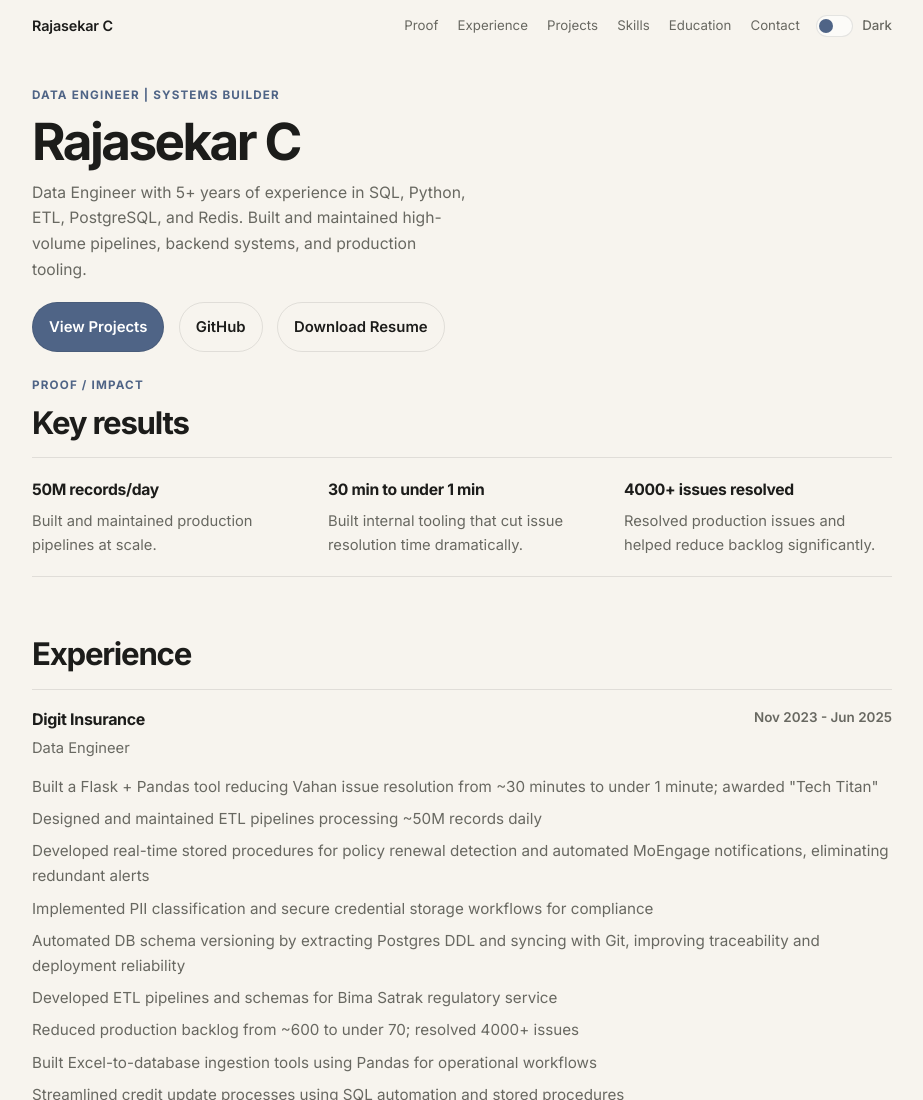
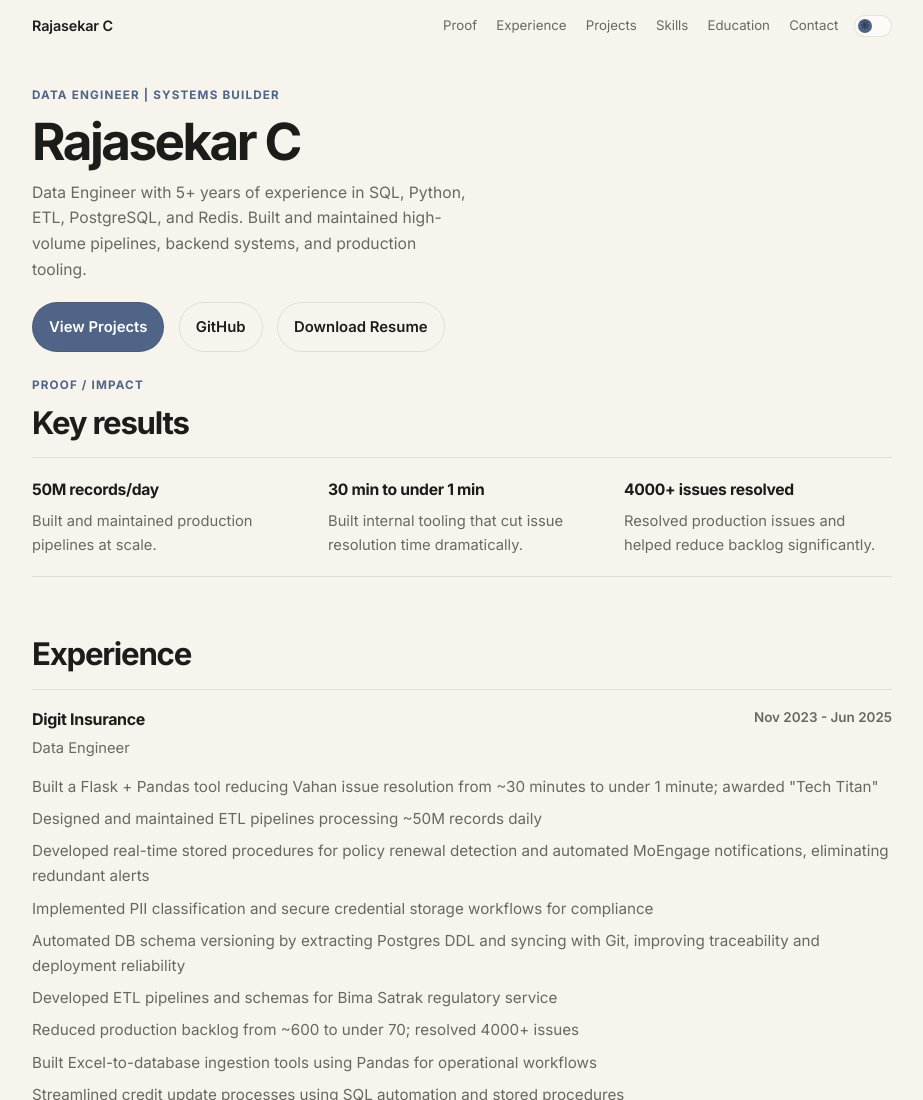
Before and after one commit to innovinitylabs/rajasekar-work-site, a plain HTML site: page index.html in a window 1280 px wide. Shown: the top 1100 px of the page, without its empty margins (178-1101 px from the left). Drawn offline with Linux system fonts and the light colour scheme.

Commit message:
Replace theme toggle label with icon glyphs

```diff
--- a/index.html
+++ b/index.html
@@ -50,9 +50,11 @@
               aria-pressed="false"
             >
               <span class="theme-toggle-track">
-                <span class="theme-toggle-thumb"></span>
+                <span class="theme-toggle-thumb">
+                  <span class="theme-toggle-glyph theme-toggle-sun" aria-hidden="true">☼</span>
+                  <span class="theme-toggle-glyph theme-toggle-moon" aria-hidden="true">◐</span>
+                </span>
               </span>
-              <span class="theme-toggle-label">Dark</span>
             </button>
           </div>
         </div>
--- a/script.js
+++ b/script.js
@@ -1,6 +1,5 @@
 const root = document.documentElement;
 const themeToggle = document.querySelector(".theme-toggle");
-const themeToggleLabel = document.querySelector(".theme-toggle-label");
 const revealElements = [...document.querySelectorAll(".reveal")];
 
 const setTheme = (theme) => {
@@ -16,10 +15,6 @@ const setTheme = (theme) => {
     "aria-label",
     isDark ? "Switch to light mode" : "Switch to dark mode"
   );
-
-  if (themeToggleLabel) {
-    themeToggleLabel.textContent = isDark ? "Light" : "Dark";
-  }
 };
 
 if (themeToggle) {
--- a/styles.css
+++ b/styles.css
@@ -112,7 +112,6 @@ img {
 .theme-toggle {
   display: inline-flex;
   align-items: center;
-  gap: 0.55rem;
   padding: 0;
   border: 0;
   background: transparent;
@@ -144,6 +143,8 @@ img {
   left: 0.16rem;
   width: 0.87rem;
   height: 0.87rem;
+  display: grid;
+  place-items: center;
   border-radius: 999px;
   background: var(--accent);
   transition:
@@ -151,13 +152,42 @@ img {
     background-color 0.25s ease;
 }
 
-.theme-toggle-label {
-  font-size: 0.83rem;
-  font-weight: 500;
+.theme-toggle-glyph {
+  position: absolute;
+  font-size: 0.58rem;
+  line-height: 1;
+  color: #111313;
+  transition:
+    opacity 0.2s ease,
+    transform 0.2s ease;
+}
+
+.theme-toggle-sun {
+  opacity: 1;
+  transform: scale(1);
+}
+
+.theme-toggle-moon {
+  opacity: 0;
+  transform: scale(0.85);
 }
 
 [data-theme="dark"] .theme-toggle-thumb {
   transform: translateX(1rem);
+}
+
+[data-theme="dark"] .theme-toggle-glyph {
+  color: #111313;
+}
+
+[data-theme="dark"] .theme-toggle-sun {
+  opacity: 0;
+  transform: scale(0.85);
+}
+
+[data-theme="dark"] .theme-toggle-moon {
+  opacity: 1;
+  transform: scale(1);
 }
 
 .hero {
```
